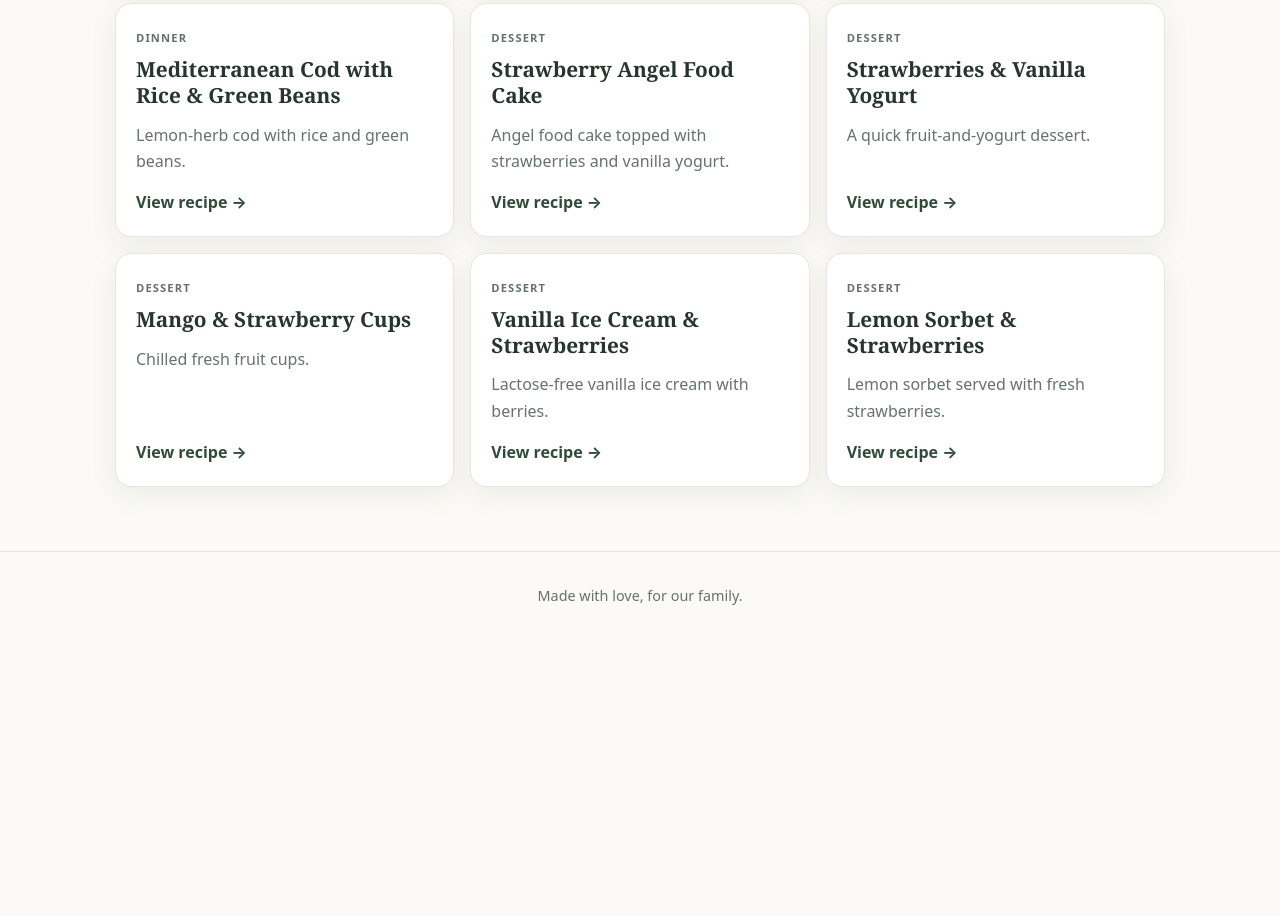
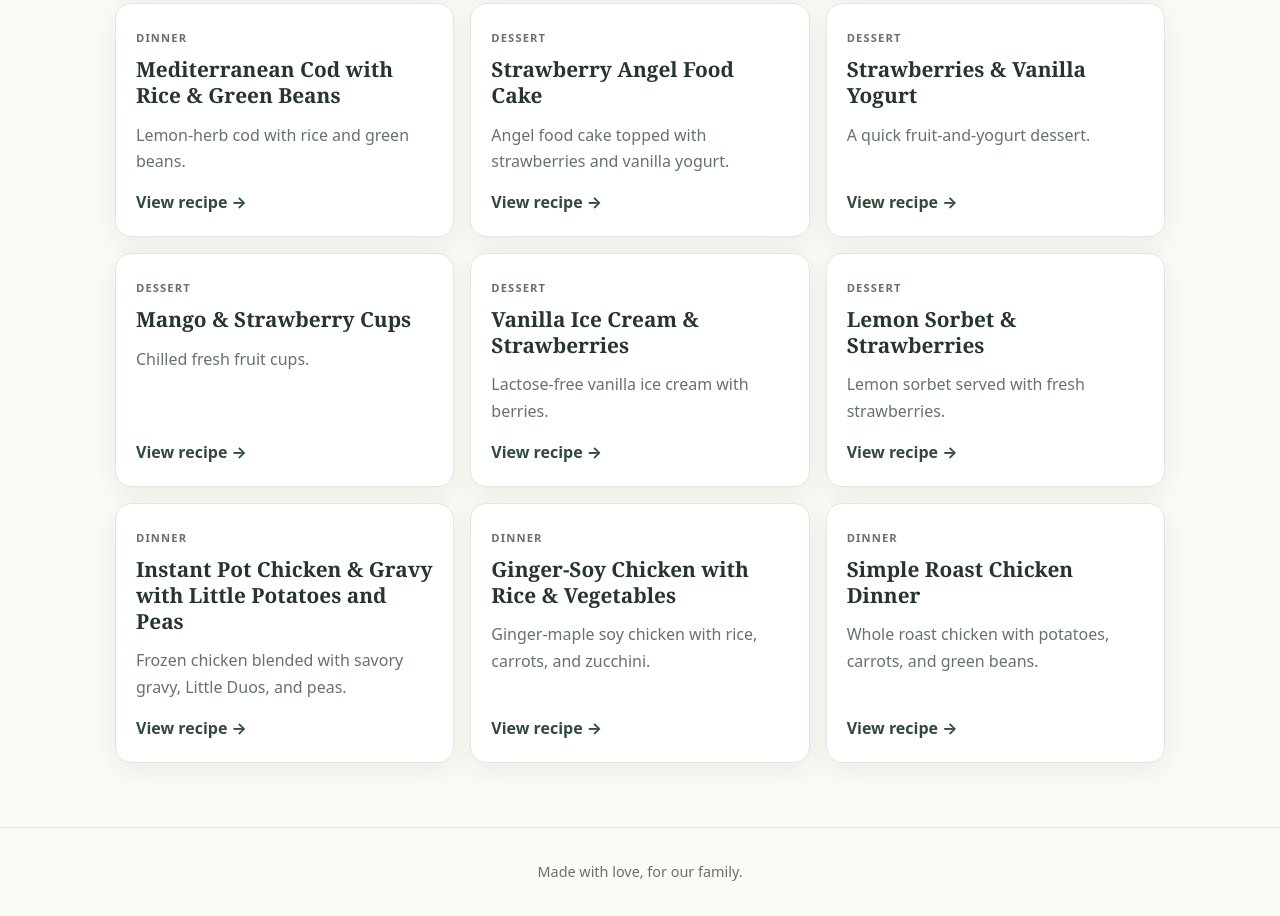
Before and after one commit to kmb1859/Recipe-Book, a plain HTML site: page index.html in a window 1280 px wide. Shown: the part 2071-2987 px from the top of the page. Before the commit the page ends 2711 px from the top, so only its background shows below. Drawn offline with Linux system fonts and the light colour scheme.

Commit message:
Add three more family dinner recipes to index

```diff
--- a/index.html
+++ b/index.html
@@ -24,4 +24,7 @@
 <article class="recipe-card" data-category="dessert"><p class="card-category">Dessert</p><h3>Mango & Strawberry Cups</h3><p>Chilled fresh fruit cups.</p><a href="recipes/mango-strawberry-cups/">View recipe →</a></article>
 <article class="recipe-card" data-category="dessert"><p class="card-category">Dessert</p><h3>Vanilla Ice Cream & Strawberries</h3><p>Lactose-free vanilla ice cream with berries.</p><a href="recipes/vanilla-ice-cream-strawberries/">View recipe →</a></article>
 <article class="recipe-card" data-category="dessert"><p class="card-category">Dessert</p><h3>Lemon Sorbet & Strawberries</h3><p>Lemon sorbet served with fresh strawberries.</p><a href="recipes/lemon-sorbet-strawberries/">View recipe →</a></article>
+<article class="recipe-card" data-category="dinner"><p class="card-category">Dinner</p><h3>Instant Pot Chicken & Gravy with Little Potatoes and Peas</h3><p>Frozen chicken blended with savory gravy, Little Duos, and peas.</p><a href="recipes/instant-pot-chicken-gravy-potatoes-peas/">View recipe →</a></article>
+<article class="recipe-card" data-category="dinner"><p class="card-category">Dinner</p><h3>Ginger-Soy Chicken with Rice & Vegetables</h3><p>Ginger-maple soy chicken with rice, carrots, and zucchini.</p><a href="recipes/ginger-soy-chicken-rice-vegetables/">View recipe →</a></article>
+<article class="recipe-card" data-category="dinner"><p class="card-category">Dinner</p><h3>Simple Roast Chicken Dinner</h3><p>Whole roast chicken with potatoes, carrots, and green beans.</p><a href="recipes/simple-roast-chicken-dinner/">View recipe →</a></article>
 </div></section></main><footer class="site-footer">Made with love, for our family.</footer><script src="site.js"></script></body></html>
```
